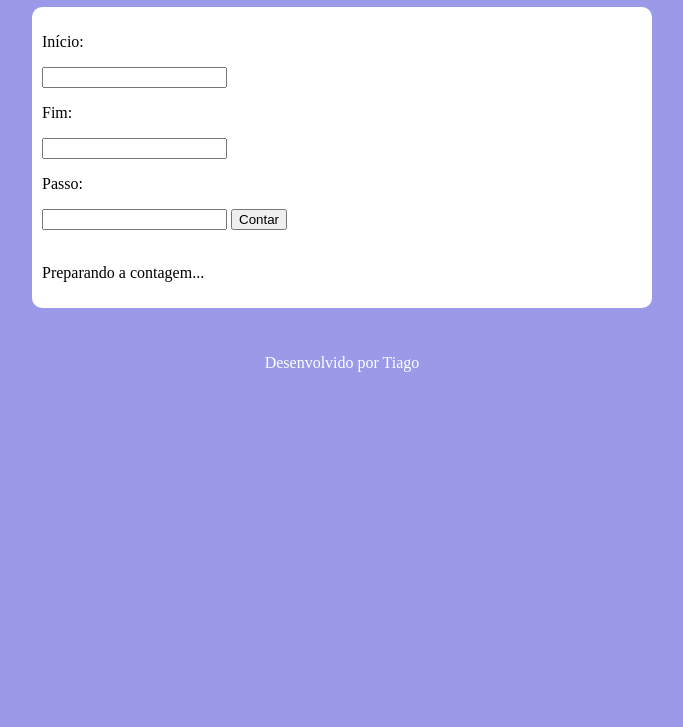
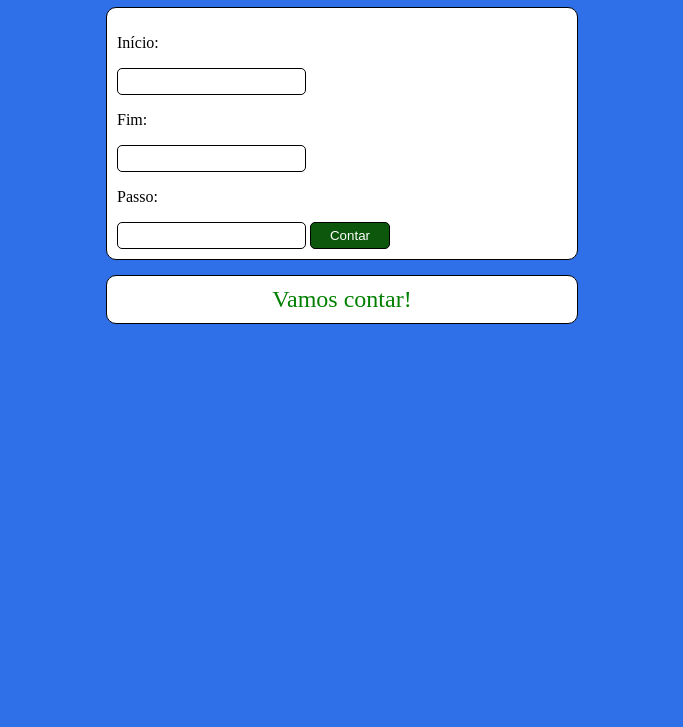
Before and after one commit to Tiagobtz/Meus-treinos, a plain HTML site: page Contador/index.html in a window 1280 px wide. Shown: the part 73-800 px from the top of the page, without its empty margins (298-981 px from the left). Drawn offline with Linux system fonts and the light colour scheme.

Commit message:
Atualizando o contador

```diff
--- /dev/null
+++ b/Contador/estilo.css
@@ -0,0 +1,45 @@
+@charset "UTF-8";
+
+body {
+    background-color: rgb(47, 112, 233);
+}
+
+h1 {
+    color: white;
+    text-align: center;
+}
+
+div {
+    background-color: white;
+    max-width: 450px;
+    min-width: 300px;
+    margin: auto;
+    margin-bottom: 15px;
+    padding: 10px;
+    border: 1px solid black;
+    border-radius: 10px;
+}
+
+input {
+    padding: 5px;
+    border: 0.5px solid black;
+    border-radius: 5px;
+}
+
+#botao {
+    background-color: rgb(13, 87, 13);
+    color: white;
+    display: inline-block;
+    width: 80px;
+}
+
+#botao:hover {
+    background-color: rgb(8, 150, 8);
+    cursor: pointer;
+}
+
+#res {
+    text-align: center;
+    font-size: 24px;
+    color: green;
+}
--- a/Contador/index.html
+++ b/Contador/index.html
@@ -5,30 +5,29 @@
     <meta http-equiv="X-UA-Compatible" content="IE=edge">
     <meta name="viewport" content="width=device-width, initial-scale=1.0">
     <title>Contador</title>
-    <link rel="stylesheet" href="style.css">
+
+    <link rel="stylesheet" href="estilo.css">
 </head>
 <body>
-    <h1>Super contador</h1>
+    <h1>Contador</h1>
 
-    <section>
+    <div id="dados">
+        <p>Início:</p>
+        <input type="number" name="inicio" id="inicio">
 
-        <div>
+        <p>Fim:</p>
+        <input type="number" name="fim" id="fim">
 
-        <p>Início:</p><input type="number" name="ini" id="txti">
-        <p>Fim:</p><input type="number" name="fim" id="txtf">
-        <p>Passo:</p><input type="number" name="passo" id="txtp">
-        <input type="button" value="Contar" onclick="contar()">
+        <p>Passo:</p>
+        <input type="number" name="passo" id="passo">
 
-        </div>
+        <input type="button" value="Contar" id="botao" onclick="contar()">
+    </div>
 
-        <div id="res"><br><p>Preparando a contagem...</p></div>
-    </section>
-
-    <footer>
-        <p>Desenvolvido por Tiago</p>
-    </footer>
+    <div id="res">
+       Vamos contar!
+    </div>
 
     <script src="interação.js"></script>
-
 </body>
 </html>
--- a/Contador/interação.js
+++ b/Contador/interação.js
@@ -1,34 +1,39 @@
 function contar() {
-    let ini = document.getElementById('txti')
-    let fim = document.getElementById('txtf')
-    let passo = document.getElementById('txtp')
+    let inicio = document.getElementById('inicio')
+    let fim = document.getElementById('fim')
+    let passo = document.getElementById('passo')
     let res = document.getElementById('res')
 
-    if (ini.value.length == 0 || fim.value.length == 0 || passo.value.length == 0){
-        res.innerHTML = ('Impossível contar')
-    }else{
-        res.innerHTML = '<br> Contando:<br><br>'
-        let i = Number(ini.value)
+    if (inicio.value.length == 0 || fim.value.length == 0 || passo.value.length == 0) {
+        res.innerHTML = '<br>Você deve preencher os campos para poder prosseguir!'
+    } else {
+        res.innerHTML = '<br>Contando:<br><br> '
+        let i = Number(inicio.value)
         let f = Number(fim.value)
         let p = Number(passo.value)
 
-
-
-        if (p <= 0){
-            window.alert('Passo inválido! Considerando PASSO 1')
+        if (p == 0) {
+            window.alert('Valor de PASSO inválido. CONSIDERANDO PASSO 1')
             p = 1
         }
 
-        if (i < f){
-                for (let c = i; c <= f; c += p){
-                    res.innerHTML += `${c} \u{1f449}`
-                }
-        }else{
-            for (let c = i; c >= f; c -= p){
-                res.innerHTML += `${c} \u{1f449}`
+        if (i < f) {
+
+            for (let c = i; c <= f; c += p) {
+                res.innerHTML += ` \u{1f449} ${c} `
             }
+
         }
-        res.innerHTML += `<br> <br> \u{1F3C1} <strong>Fim da contagem</strong>`
+
+        if (i > f) {
+
+            for (let c = i; c >= f; c -= p) {
+                res.innerHTML += ` \u{1f449} ${c} `
+            }
+
+        }
+
+        res.innerHTML += '<br><br>Fim da contagem \u{1F3C1} '
 
     }
 }
--- a/Contador/style.css
+++ /dev/null
@@ -1,25 +0,0 @@
-@charset "UTF-8";
-
-body{
-    background-color: rgb(154, 154, 233);
-}
-
-h1{
-    text-align: center;
-    color: white;
-}
-
-section{
-    max-width: 600px;
-    min-width: 250px;
-    background-color: white;
-    margin: auto;
-    padding: 10px;
-    border-radius: 10px;
-}
-
-footer{
-    color: white;
-    text-align: center;
-    padding: 30px;
-}
```
